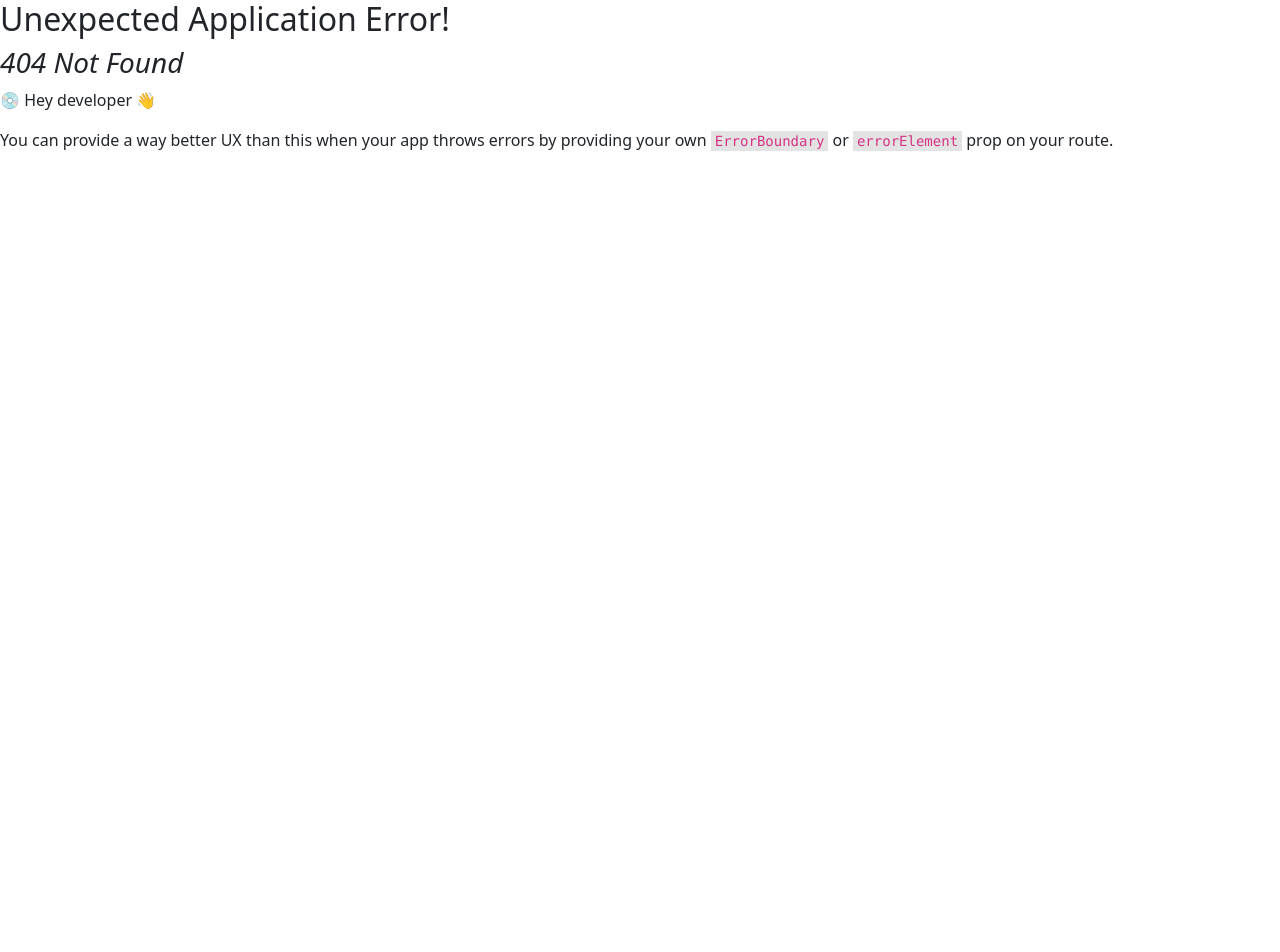
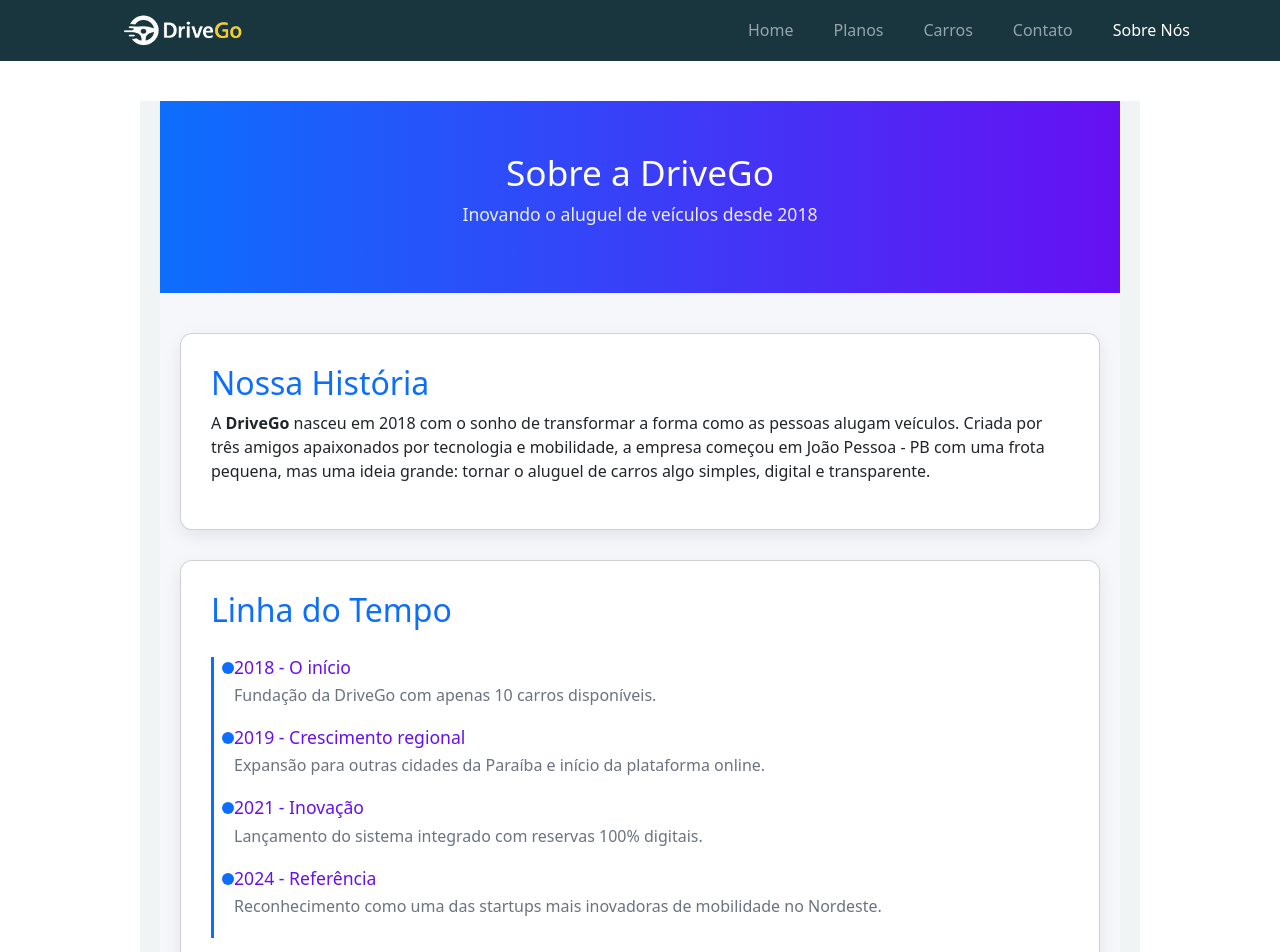
Before and after one commit to AquilaDavid/Portifolio, a React (Vite) app in the folder DriveGo/frontend/drivego-front/: page /SobreEmpresa in a window 1280 px wide. Before the commit this address had no page. Shown: the top 952 px of the page. Before the commit the page ends 800 px from the top, so only its background shows below. Built offline with nearby package versions, Linux system fonts and the light colour scheme.

Commit message:
Update e modificações necessarias para a implementação da fack-API

```diff
--- a/DriveGo/frontend/drivego-front/src/components/Header/Header.jsx
+++ b/DriveGo/frontend/drivego-front/src/components/Header/Header.jsx
@@ -25,7 +25,7 @@ export default function Header() {
               <Nav.Link as={HashLink} to ="/Home#planos">Planos</Nav.Link>
               <Nav.Link as={HashLink} to ="/Home#carros">Carros</Nav.Link>
               <Nav.Link as={HashLink} to = 'Home#Contato'>Contato</Nav.Link>
-              <Nav.Link as={NavLink} to = '/Login'>Login</Nav.Link>
+              <Nav.Link as={NavLink} to = '/SobreEmpresa'>Sobre Nós</Nav.Link>
             </Nav>
           </Navbar.Collapse>
         </Container>
--- a/DriveGo/frontend/drivego-front/src/main.jsx
+++ b/DriveGo/frontend/drivego-front/src/main.jsx
@@ -3,7 +3,7 @@ import { createRoot } from "react-dom/client";
 import "bootstrap/dist/css/bootstrap.min.css";
 import { createBrowserRouter, RouterProvider } from "react-router-dom";
 import Home from "./pages/Home.jsx";
-import Login from "./pages/Login.jsx";
+import SobreEmpresa from "./pages/SobreEmpresa.jsx";
 import Layout from "./layouts/Layout.jsx";
 import './index.css'
 
@@ -14,7 +14,7 @@ const router = createBrowserRouter([
     children: [
       { index: true, element: <Home /> },
       { path: "/Home", element: <Home /> },
-      { path: "/Login", element: <Login /> },
+      { path: "/SobreEmpresa", element: <SobreEmpresa /> },
     ],
   },
 ]);
--- a/DriveGo/frontend/drivego-front/src/pages/Cadastro.jsx
+++ b/DriveGo/frontend/drivego-front/src/pages/Cadastro.jsx
@@ -1,7 +1,7 @@
-export default function Cadastro() {
+export default function SobreEmpresa() {
     return(
         <>
-        <h1>Bem vindo a area de Cadastro do usuario</h1>
+        <h1>Bem vindo a area de Sobre da empresa</h1>
         </>
     )
 }
--- a/DriveGo/frontend/drivego-front/src/pages/Login.jsx
+++ /dev/null
@@ -1,7 +0,0 @@
-export default function Login(){
-    return (
-        <>
-       <h1>bem vindo ao login</h1>
-        </>
-    )
-}
--- /dev/null
+++ b/DriveGo/frontend/drivego-front/src/pages/SobreEmpresa.css
@@ -0,0 +1,87 @@
+:root {
+  --bg: #f5f7fa;
+  --primary: #0d6efd;
+  --secondary: #6610f2;
+  --text: #333;
+  --muted: #6b7280;
+  --card: #fff;
+  --radius: 12px;
+  --shadow: 0 6px 18px rgba(0, 0, 0, 0.08);
+  font-family: "Segoe UI", Tahoma, Geneva, Verdana, sans-serif;
+}
+
+.sobre-container {
+  background: var(--bg);
+  color: var(--text);
+  min-height: 100vh;
+}
+
+.sobre-header {
+  background: linear-gradient(90deg, var(--primary), var(--secondary));
+  color: white;
+  padding: 50px 20px;
+  text-align: center;
+}
+
+.sobre-header h1 {
+  margin: 0;
+  font-size: 2.2rem;
+}
+
+.sobre-header p {
+  margin-top: 8px;
+  font-size: 1.1rem;
+  opacity: 0.9;
+}
+
+main {
+  max-width: 1000px;
+  margin: 40px auto;
+  padding: 0 20px;
+}
+
+.card {
+  background: var(--card);
+  border-radius: var(--radius);
+  box-shadow: var(--shadow);
+  padding: 30px;
+  margin-bottom: 30px;
+}
+
+.card h2 {
+  margin-top: 0;
+  color: var(--primary);
+}
+
+.timeline {
+  border-left: 3px solid var(--primary);
+  margin: 20px 0;
+  padding-left: 20px;
+}
+
+.timeline div {
+  margin-bottom: 20px;
+  position: relative;
+}
+
+.timeline div::before {
+  content: "";
+  position: absolute;
+  left: -12px;
+  top: 5px;
+  width: 12px;
+  height: 12px;
+  background: var(--primary);
+  border-radius: 50%;
+}
+
+.timeline h3 {
+  margin: 0;
+  font-size: 1.1rem;
+  color: var(--secondary);
+}
+
+.timeline p {
+  margin: 5px 0 0;
+  color: var(--muted);
+}
--- /dev/null
+++ b/DriveGo/frontend/drivego-front/src/pages/SobreEmpresa.jsx
@@ -0,0 +1,73 @@
+import "./SobreEmpresa.css"; // importa o CSS separado
+
+export default function SobreEmpresa() {
+  return (
+    <div className="sobre-container">
+      <header className="sobre-header">
+        <h1>Sobre a DriveGo</h1>
+        <p>Inovando o aluguel de veículos desde 2018</p>
+      </header>
+
+      <main>
+        <section className="card">
+          <h2>Nossa História</h2>
+          <p>
+            A <strong>DriveGo</strong> nasceu em 2018 com o sonho de transformar
+            a forma como as pessoas alugam veículos. Criada por três amigos
+            apaixonados por tecnologia e mobilidade, a empresa começou em João
+            Pessoa - PB com uma frota pequena, mas uma ideia grande: tornar o
+            aluguel de carros algo simples, digital e transparente.
+          </p>
+        </section>
+
+        <section className="card">
+          <h2>Linha do Tempo</h2>
+          <div className="timeline">
+            <div>
+              <h3>2018 - O início</h3>
+              <p>Fundação da DriveGo com apenas 10 carros disponíveis.</p>
+            </div>
+            <div>
+              <h3>2019 - Crescimento regional</h3>
+              <p>
+                Expansão para outras cidades da Paraíba e início da plataforma
+                online.
+              </p>
+            </div>
+            <div>
+              <h3>2021 - Inovação</h3>
+              <p>Lançamento do sistema integrado com reservas 100% digitais.</p>
+            </div>
+            <div>
+              <h3>2024 - Referência</h3>
+              <p>
+                Reconhecimento como uma das startups mais inovadoras de
+                mobilidade no Nordeste.
+              </p>
+            </div>
+          </div>
+        </section>
+
+        <section className="card">
+          <h2>Nossa Missão</h2>
+          <p>
+            Democratizar o acesso ao aluguel de veículos, oferecendo praticidade,
+            confiança e tecnologia para conectar pessoas às melhores opções de
+            mobilidade.
+          </p>
+        </section>
+
+        <section className="card">
+          <h2>Valores</h2>
+          <ul>
+            <li>Transparência nos preços</li>
+            <li>Facilidade no processo de reserva</li>
+            <li>Inovação tecnológica</li>
+            <li>Compromisso com o cliente</li>
+          </ul>
+        </section>
+      </main>
+
+    </div>
+  );
+}
```
Also changed, not shown: DriveGo/frontend/drivego-front/src/services/ApiCarros.js (deleted, +0 -14 lines).
